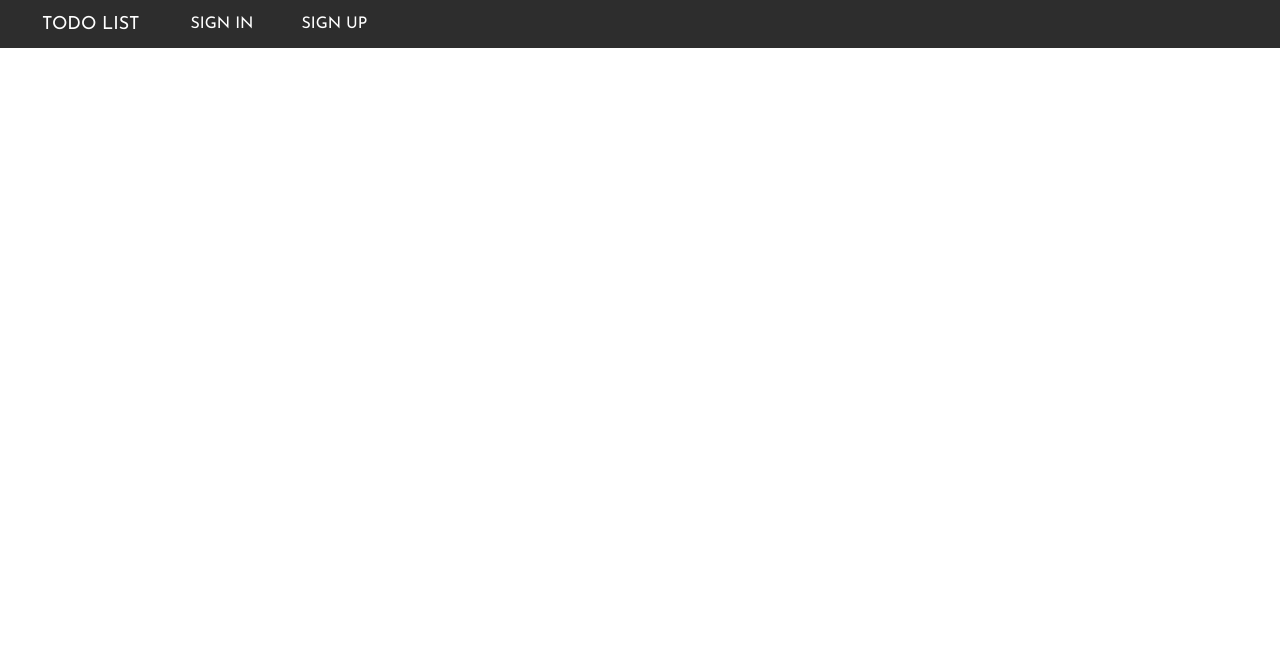
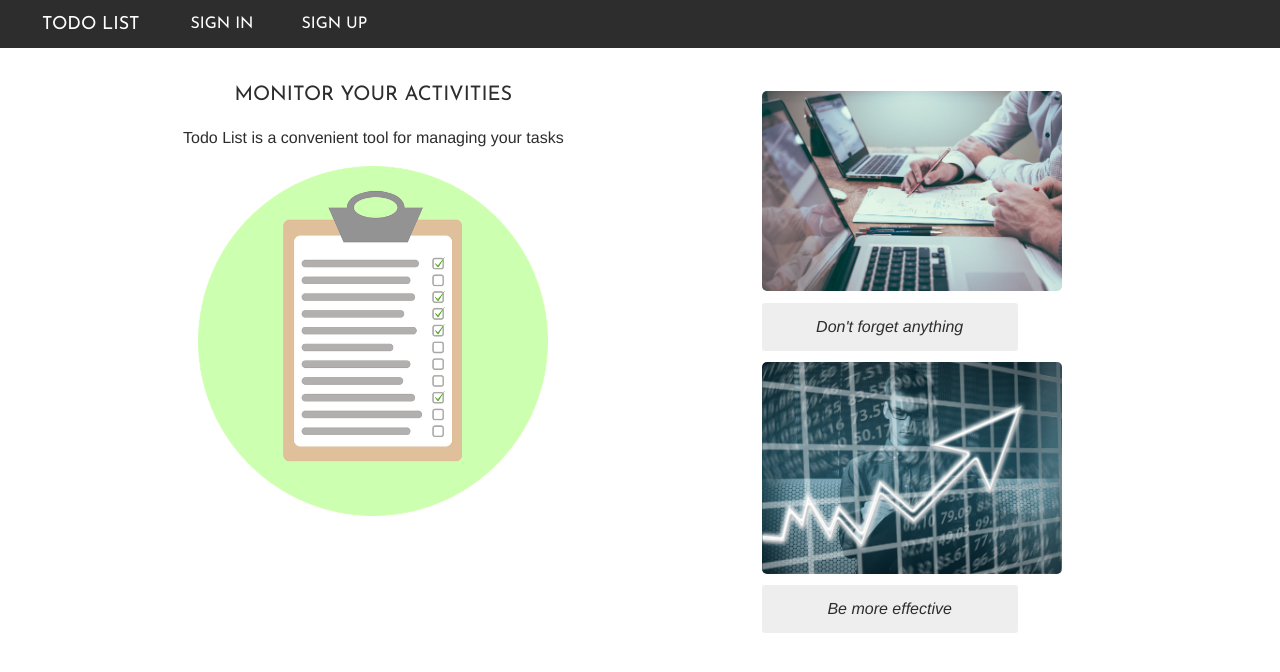
Before and after one commit to taratorkin/ToDo-List, a React (Create React App) app in the folder client/: page / in a window 1280 px wide. Shown: the top 672 px of the page. Built offline with nearby package versions, Linux system fonts and the light colour scheme.

Commit message:
Added main page, fixed header's alignment

```diff
--- a/client/public/index.html
+++ b/client/public/index.html
@@ -12,6 +12,7 @@
     <link rel="shortcut icon" href="%PUBLIC_URL%/favicon.ico">
     <link rel="stylesheet" href="%PUBLIC_URL%/style/css/bootstrap-grid.css">
     <link rel="stylesheet" href="%PUBLIC_URL%/style/css/bootstrap-reboot.css">
+    <link rel="stylesheet" href="%PUBLIC_URL%/style/css/common.css">
     <link href="https://fonts.googleapis.com/css?family=Josefin+Sans" rel="stylesheet">
     <link href="https://fonts.googleapis.com/icon?family=Material+Icons" rel="stylesheet">
     <!--
--- /dev/null
+++ b/client/public/style/css/common.css
@@ -0,0 +1,9 @@
+
+#root {
+  position: fixed;
+  top: 0;
+  left: 0;
+  width: 100%;
+  height: 100%;
+  overflow-y: scroll;
+}
--- a/client/src/components/App.js
+++ b/client/src/components/App.js
@@ -8,10 +8,11 @@ import Signup from './Signup.js';
 
 const App = () => {
   return(
-    <div>
+    <div className="root-child">
       <BrowserRouter>
-        <div>
+        <div className="root-child">
           <Header />
+          <Route exact path="/" component={MainPage} />
         </div>
       </BrowserRouter>
     </div>
--- a/client/src/components/Header.js
+++ b/client/src/components/Header.js
@@ -10,7 +10,7 @@ export default class Header extends React.Component {
       <div id="menu-wrapper">
         <div className="container-fluid" id="mobile-menu">
           <div className="row">
-            <div className="col-12 d-flex align-items-center">
+            <div className="col-11 d-flex align-items-center">
               <a className="d-flex align-items-center" href="#"><i className="material-icons">dehaze</i></a>
             </div>
           </div>
--- a/client/src/components/MainPage.js
+++ b/client/src/components/MainPage.js
@@ -1,15 +1,36 @@
 import React from 'react';
-//import '../style/main-page.min.css';
-//import img1 from './imgs/main-checklist.png';
-//import img2 from './imgs/main-rightbottom-img.jpg';
-//import img3 from './imgs/main-righttop-img.jpg';
+import '../style/css/mainPage.min.css';
+import img1 from '../style/imgs/main-checklist.png';
+import img2 from '../style/imgs/main-rightbottom-img.jpg';
+import img3 from '../style/imgs/main-righttop-img.jpg';
 
 
 export default class MainPage extends React.Component {
   render() {
     return(
-      <div>
+      <div className="container-fluid" id="main-page-wrapper">
+        <div className="row">
+          <div className="offset-1"></div>
+          <div className="col-md col-sm-10 main-page-description">
+            <p className="description-headline d-flex justify-content-center">Monitor your activities</p>
+            <p className="d-flex justify-content-center">Todo List is a convenient tool for managing your tasks</p>
+            <div className="d-flex justify-content-center">
+              <img className="main-page-img" src={img1} width="350em" height="350em" alt="Checklist"/>
+            </div>
+          </div>
+          <div className="offset-1"></div>
 
+          <div className="col-md col-sm-12 main-page-promo">
+            <img className="main-page-img" src={img2} width="300em" height="210em" alt="Promo image 1"/>
+            <div className="promo-quote-wrap">
+              <span className="promo-quote d-flex align-items-center justify-content-center">Don't forget anything</span>
+            </div>
+            <img className="main-page-img" src={img3} width="300em" height="230em" alt="Promo image 2"/>
+            <div className="promo-quote-wrap">
+              <span className="promo-quote d-flex align-items-center justify-content-center">Be more effective</span>
+            </div>
+          </div>
+        </div>
       </div>
     );
   }
--- a/client/src/style/css/header.min.css
+++ b/client/src/style/css/header.min.css
@@ -1 +1 @@
-body{font-family:"Josefin Sans", Arial, sans-serif;font-size:16px}a{color:#fff}a:hover{color:#2d2d2d;background-color:#fff;text-decoration:none}ul{margin:0;padding:0}li{padding:0 1.5em;margin:0;list-style:none}.row{height:inherit}#menu-wrapper{text-transform:uppercase}#mobile-menu{height:3em;background-color:#2d2d2d}#header-menu{height:3em;background-color:#2d2d2d}.material-icons{font-size:2em;color:white}.material-icons:hover{color:#2d2d2d;background-color:white}.brand-name{font-size:18px}@media (max-width: 768px){#header-menu{display:none}.navbar a{border-bottom:1px solid white}.navbar a:last-child{border:none}.navbar li{margin:0.6em 0}#menu-wrapper:hover .navbar{flex-direction:column}#menu-wrapper:hover #header-menu{height:auto;display:flex}}@media (min-width: 768px){#mobile-menu{display:none}}
+body{font-family:"Josefin Sans", Arial, sans-serif;font-size:16px}a{color:#fff}a:hover{color:#2d2d2d;background-color:#fff;text-decoration:none}ul{margin:0;padding:0}li{padding:0 1.5em;margin:0;list-style:none}.row{height:inherit}#menu-wrapper{text-transform:uppercase}#mobile-menu{height:3em;background-color:#2d2d2d}#header-menu{height:3em;background-color:#2d2d2d}.material-icons{font-size:2em;color:#fff}.material-icons:hover{color:#2d2d2d;background-color:#fff}.brand-name{font-size:18px}@media (max-width: 768px){#header-menu{display:none}.navbar a{border-bottom:1px solid #fff}.navbar a:last-child{border:none}.navbar li{margin:0.6em 0}#menu-wrapper:hover .navbar{flex-direction:column}#menu-wrapper:hover #header-menu{height:auto;display:flex}}@media (min-width: 768px){#mobile-menu{display:none}}
--- /dev/null
+++ b/client/src/style/css/mainPage.min.css
@@ -0,0 +1 @@
+.col-12{margin-top:1.5em}#main-page-wrapper{font-family:Helvetica, Arial, sans-serif;font-size:16px;background-color:#fff;color:#2d2d2d;margin-top:2em}.main-page-img{max-width:100%;height:auto}.description-headline{font-family:"Josefin Sans", Arial, sans-serif;font-size:20px;text-transform:uppercase}.main-page-promo{font-style:italic;margin-bottom:1em}.main-page-promo img{border-radius:5px;margin:0.7em 0}.promo-quote{background-color:#eee;width:16em;height:3em;border-radius:3px}@media (max-width: 992px){.main-page-promo img{margin:0.7em auto;display:block}.main-page-promo{margin-top:2em}.promo-quote-wrap{display:flex;justify-content:center}}
--- /dev/null
+++ b/client/src/style/css/mainPage.scss
@@ -0,0 +1,59 @@
+$bgColor: #fff;
+$textColor: #2d2d2d;
+$quoteBgColor: #eee;
+
+.col-12 {
+  margin-top: 1.5em;
+}
+
+#main-page-wrapper {
+  font-family: Helvetica, Arial, sans-serif;
+  font-size: 16px;
+  background-color: $bgColor;
+  color: $textColor;
+  margin-top: 2em;
+}
+
+.main-page-img {
+  max-width: 100%;
+  height: auto;
+}
+
+.description-headline {
+  font-family: "Josefin Sans", Arial, sans-serif;
+  font-size: 20px;
+  text-transform: uppercase;
+}
+
+.main-page-promo {
+  font-style: italic;
+  margin-bottom: 1em;
+}
+
+.main-page-promo img {
+  border-radius: 5px;
+  margin: 0.7em 0;
+}
+
+.promo-quote {
+  background-color: $quoteBgColor;
+  width: 16em;
+  height: 3em;
+  border-radius: 3px;
+}
+
+@media(max-width:992px) {
+  .main-page-promo img {
+    margin: 0.7em auto;
+    display: block;
+  }
+
+  .main-page-promo {
+    margin-top: 2em;
+  }
+
+  .promo-quote-wrap {
+    display: flex;
+    justify-content: center;
+  }
+}
```
Also changed, not shown: client/src/style/css/header.scss (+13 -10 lines).
